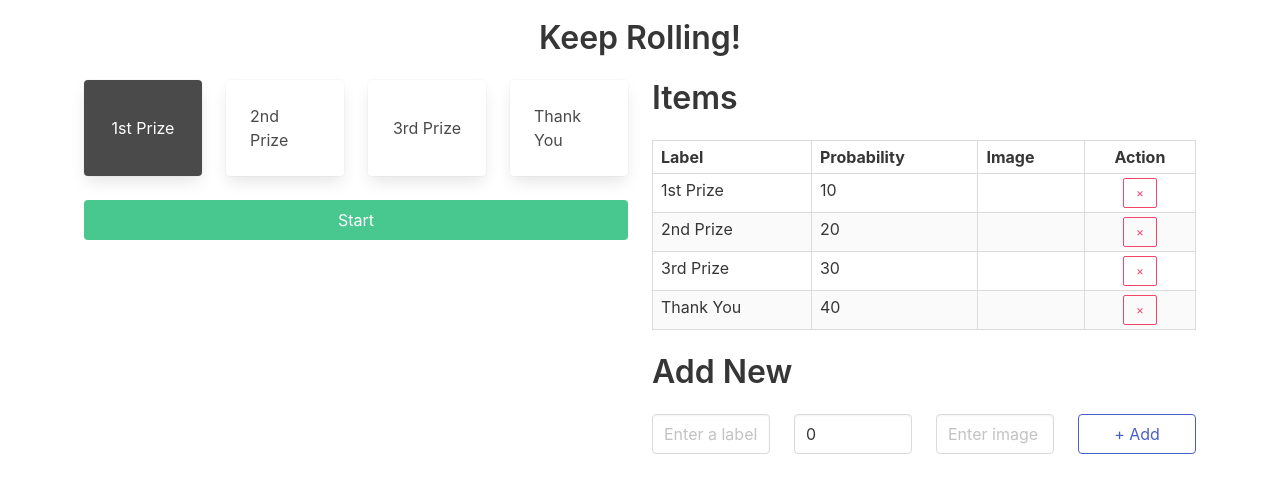
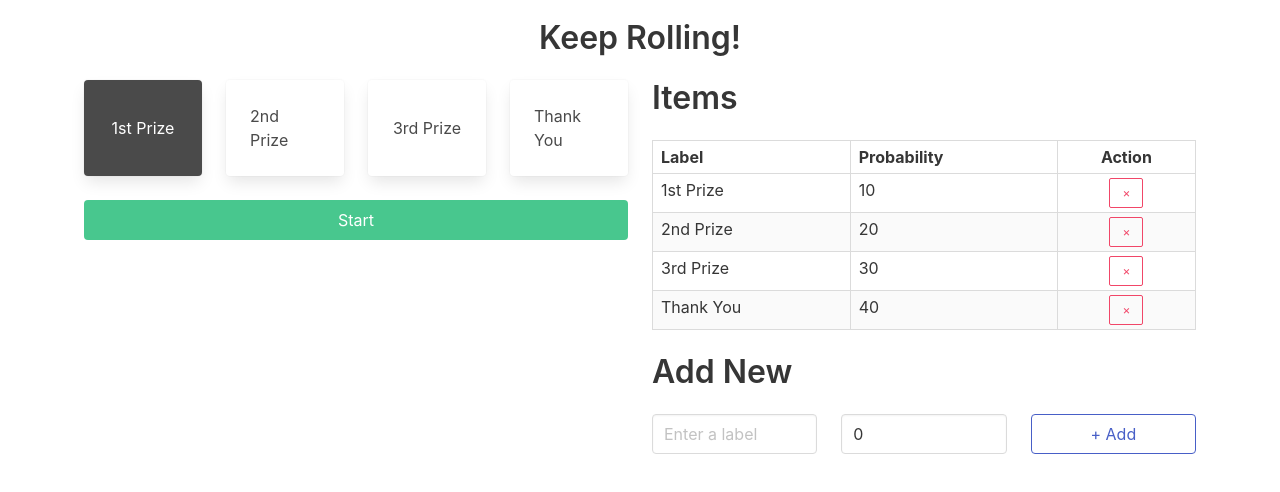
Before and after one commit to ZhiyueYi/keep-rolling, a Svelte app: page / in a window 1280 px wide. Shown: the top 492 px of the page. Built offline with nearby package versions, Linux system fonts and the light colour scheme; the HTML template or start-up script is replaced by a standard one.

Commit message:
remove image url

```diff
--- a/src/components/Roller.svelte
+++ b/src/components/Roller.svelte
@@ -46,15 +46,7 @@
         class="card"
         class:card-flex-center={!item.imageUrl}
         class:is-dark={$activeItem === index}>
-        {#if item.imageUrl}
-          <div class="card-image">
-            <figure class="image is-4by3">
-              <img
-                src="https://bulma.io/images/placeholders/1280x960.png"
-                alt="Placeholder image" />
-            </figure>
-          </div>
-        {/if}
+
         {#if item.label}
           <div class="card-content">
             <div class="content">
--- a/src/components/Settings.svelte
+++ b/src/components/Settings.svelte
@@ -48,7 +48,6 @@
           <tr>
             <th>Label</th>
             <th>Probability</th>
-            <th>Image</th>
             <th class="has-text-centered">Action</th>
           </tr>
         </thead>
@@ -57,7 +56,6 @@
             <tr>
               <td>{item.label}</td>
               <td>{item.probability}</td>
-              <td>{item.imgUrl || ''}</td>
               <td class="has-text-centered">
                 <button
                   class="button is-small is-danger is-outlined"
@@ -88,13 +86,6 @@
             bind:value={newItem.probability}
             placeholder="Enter probability weight" />
         </div>
-        <div class="column">
-          <input
-            class="input"
-            type="text"
-            bind:value={newItem.imgUrl}
-            placeholder="Enter image URL (optional)" />
-        </div>
         <div class="column has-text-right">
           <button
             class="button is-link is-outlined is-fullwidth"
```
Also changed, not shown: 3 other files (tests, documents, lock files or other folders).
